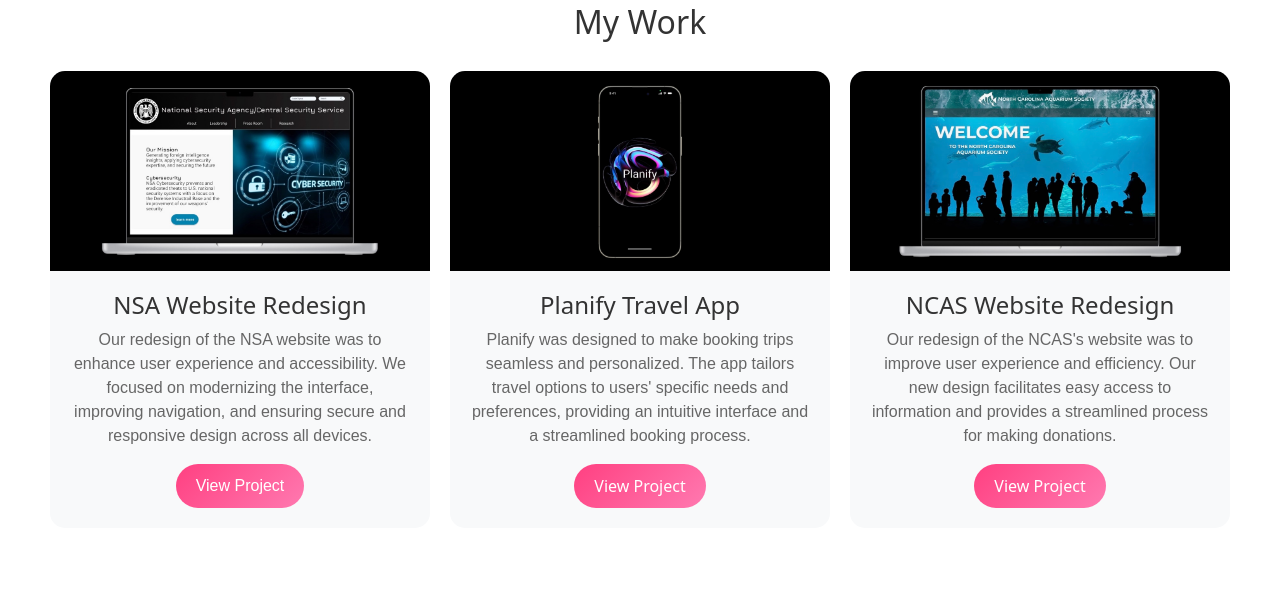
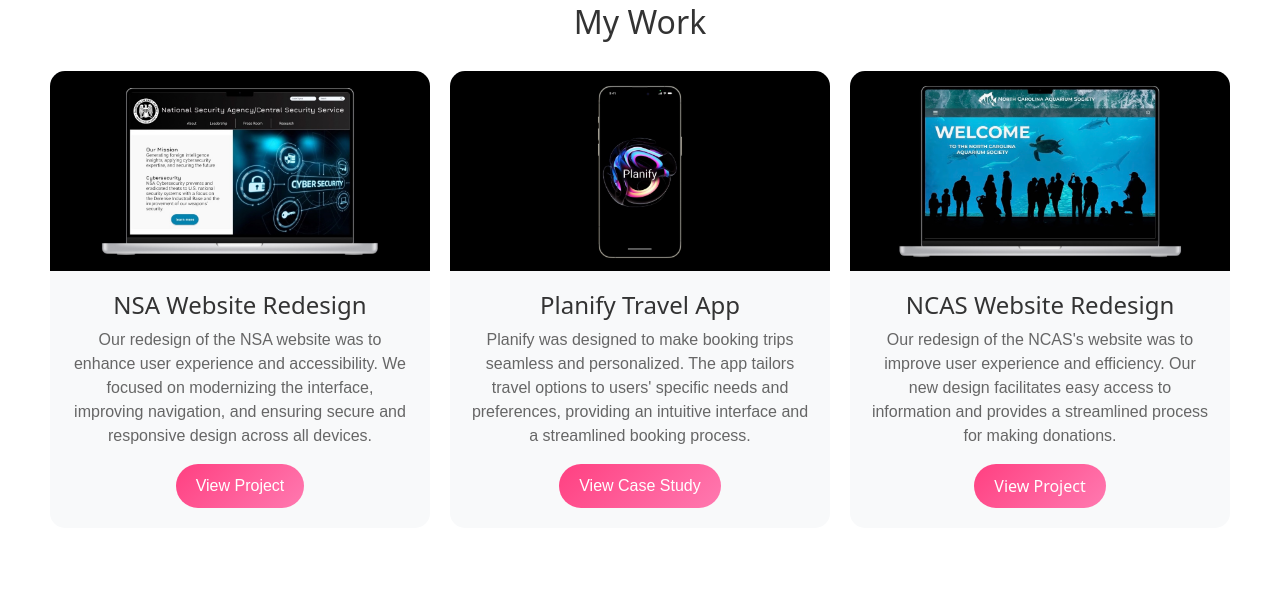
Before and after one commit to rissano/UXUIHW19, a plain HTML site: page index.html in a window 1280 px wide. Shown: the part 1472-2068 px from the top of the page. Drawn offline with nearby package versions, Linux system fonts and the light colour scheme; files whose address does not match are found by name.

Commit message:
links added

```diff
--- a/index.html
+++ b/index.html
@@ -53,22 +53,22 @@
      <!-- my skills -->
      <script>
       $(document).ready(function(){
-        console.log('jQuery is loaded and ready!');  // Debug log
+        console.log('jQuery is loaded and ready!');
         $('.gridItem').hover(
           function() {
             // On mouse enter
             let img = $(this).find('.grid-img');
             let originalSrc = img.attr('src');
-            console.log('Original src:', originalSrc);  // Debug log
+            console.log('Original src:', originalSrc);
             let newSrc = originalSrc.replace('still.jpeg', 'hover.gif');
-            console.log('New src:', newSrc);  // Debug log
+            console.log('New src:', newSrc);
             img.data('original-src', originalSrc);
             img.attr('src', newSrc);
           },
           function() {
             // On mouse leave
             let img = $(this).find('.grid-img');
-            console.log('Reverting to original src:', img.data('original-src'));  // Debug log
+            console.log('Reverting to original src:', img.data('original-src'));
             img.attr('src', img.data('original-src'));
           }
         );
@@ -120,7 +120,9 @@
           <div class="grid-body">
             <h5 class="grid-title">Planify Travel App</h5>
             <p class="grid-text">Planify was designed to make booking trips seamless and personalized. The app tailors travel options to users' specific needs and preferences, providing an intuitive interface and a streamlined booking process.</p>
-              <button class="button">View Project</button>
+            <a href="http://127.0.0.1:5500/index.html">
+              <button class="button">View Case Study</button>
+          </a>
           </div>
         </div>
         <div class="gridItem">
```
Also changed, not shown: 1 other file.
